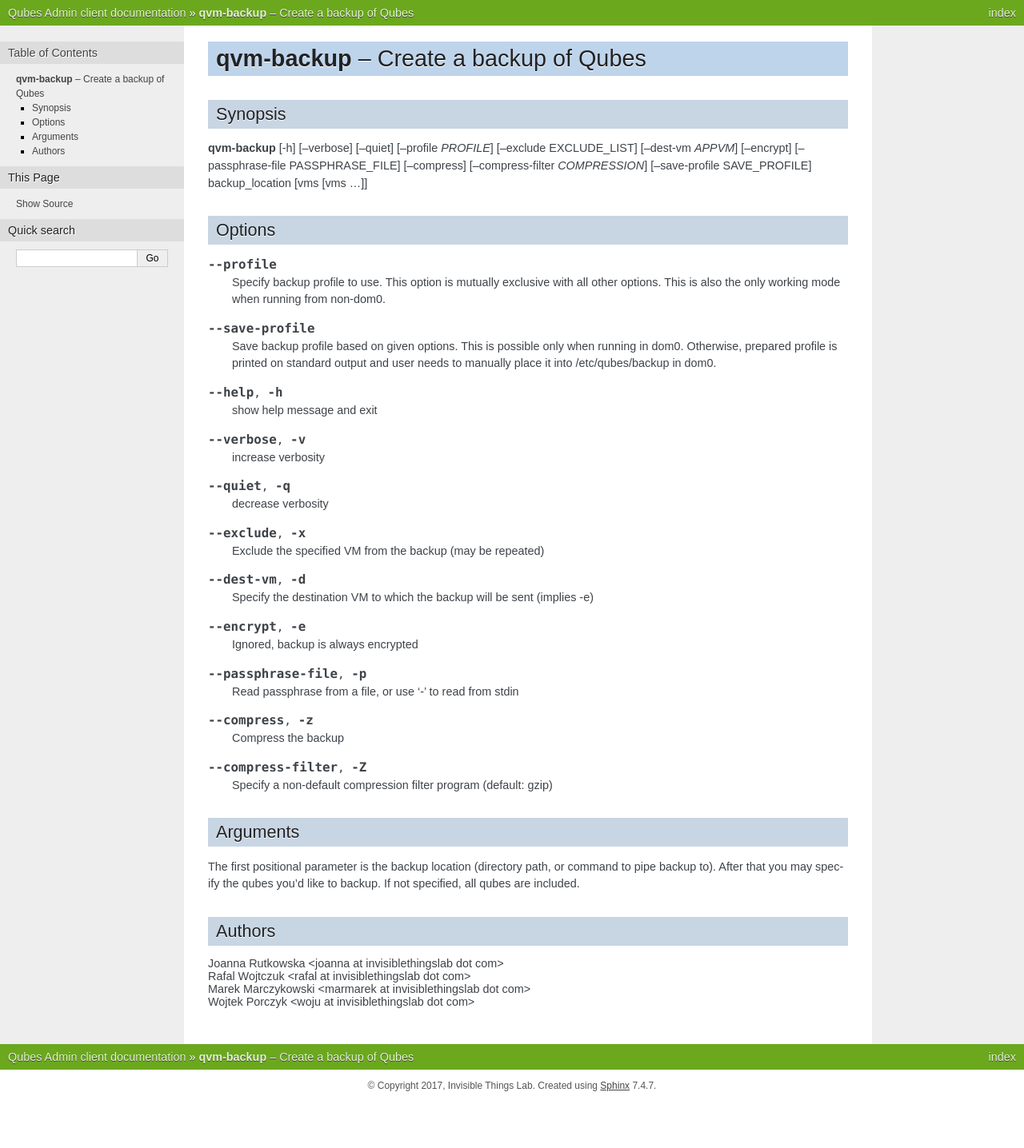
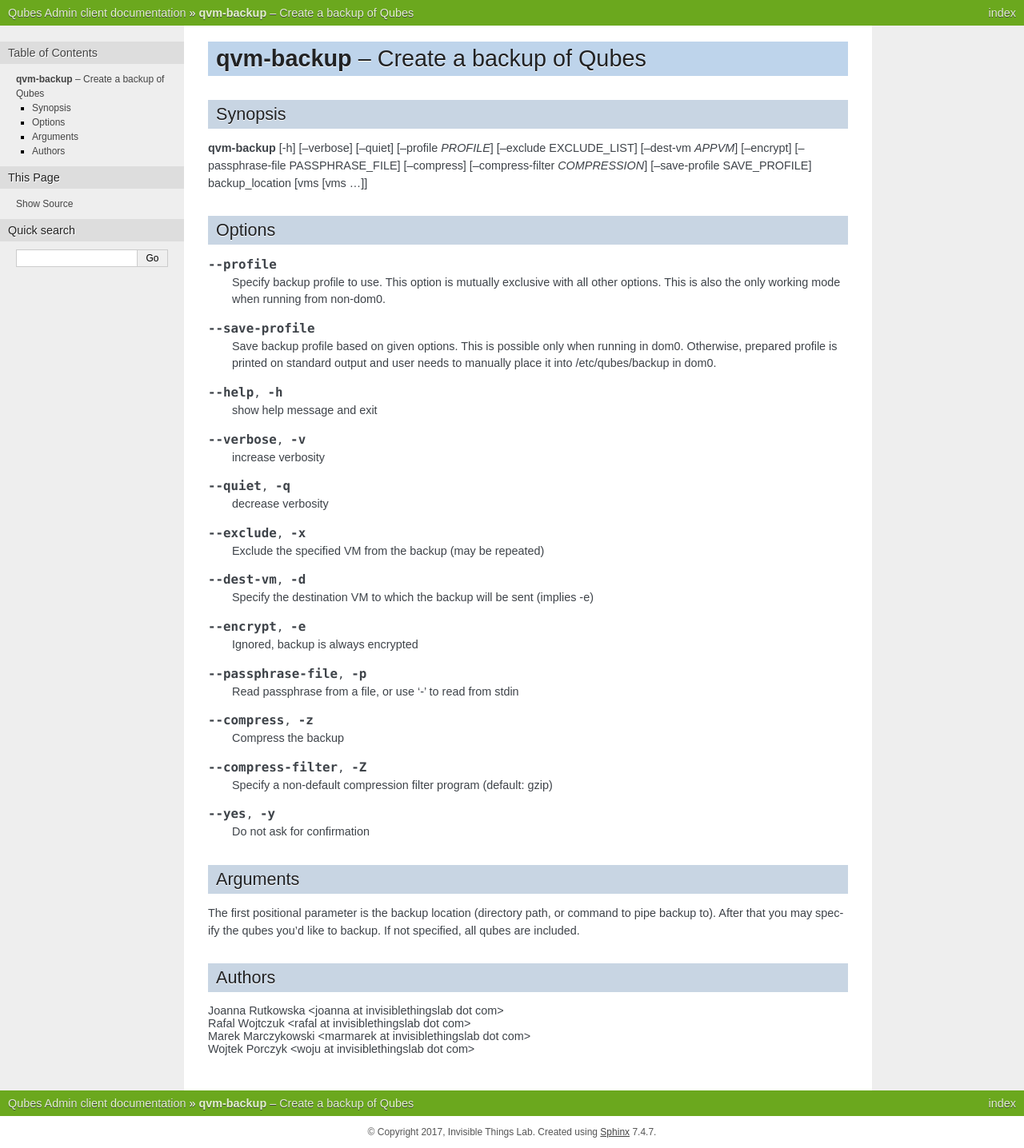
Before and after one commit to QubesOS/qubes-core-admin-client, a Sphinx documentation site: the page built from doc/manpages/qvm-backup.rst, in a window 1280 px wide. Shown: the whole page at 80% size. Built offline with Sphinx 7.4.7, drawn with Linux system fonts in a browser that asks for light colours; the version number could not be read and is left out; before the commit the page ends 1378 px from its top, so only the background shows below that.

Commit message:
doc: update qvm-backup man page

```diff
--- a/doc/manpages/qvm-backup.rst
+++ b/doc/manpages/qvm-backup.rst
@@ -59,6 +59,10 @@
 
    Specify a non-default compression filter program (default: gzip)
 
+.. option:: --yes, -y
+
+   Do not ask for confirmation
+
 Arguments
 ---------
 
```
